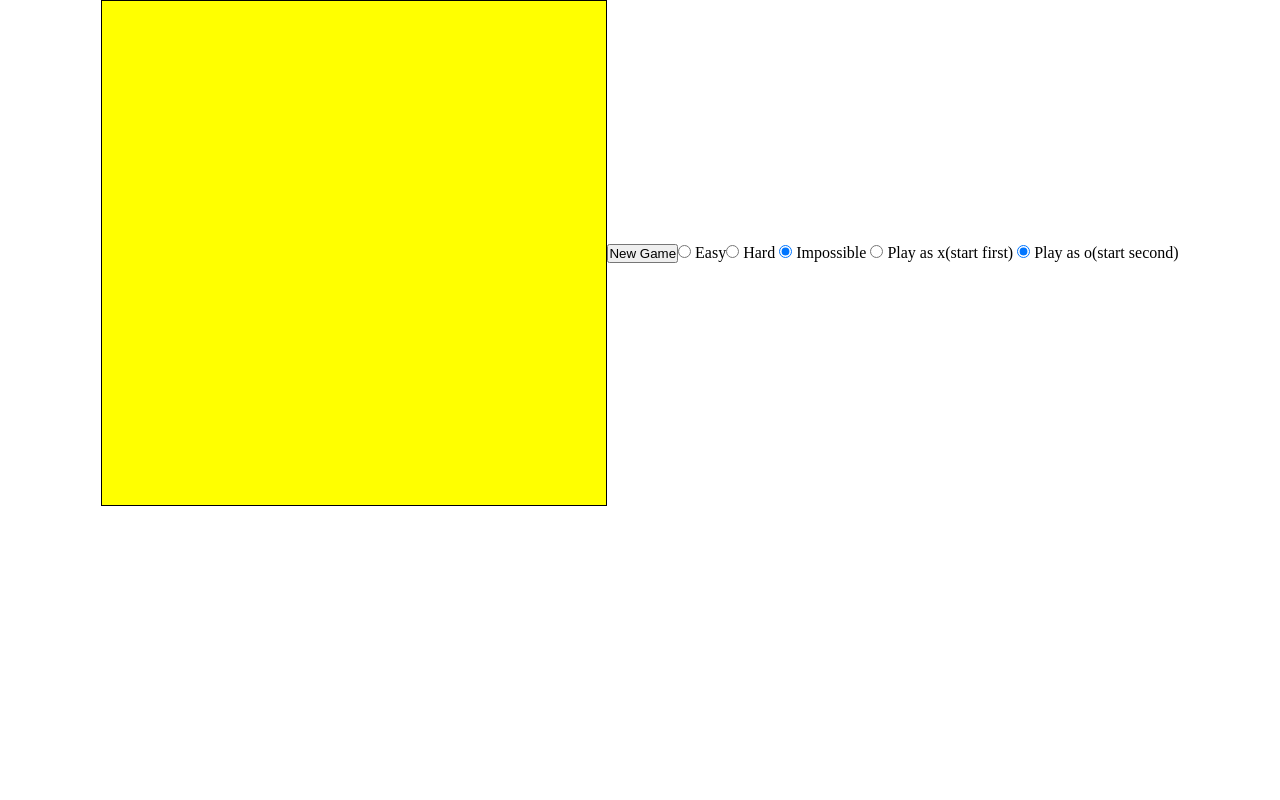
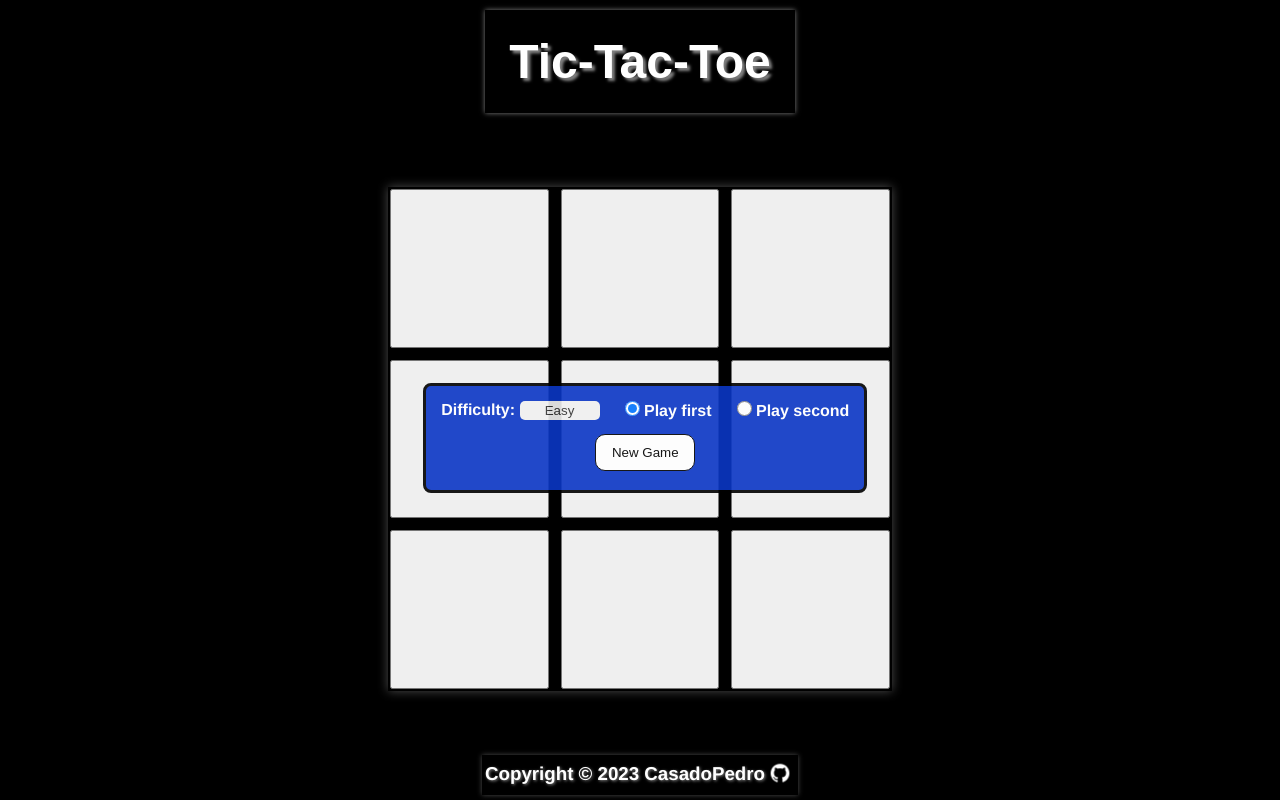
Before and after one commit to CasadoPedro/Tic-Tac-Toe, a plain HTML site: page index.html in a window 1280 px wide. Drawn offline with Linux system fonts and the light colour scheme.

Commit message:
Add several visual changes

```diff
--- a/index.html
+++ b/index.html
@@ -9,42 +9,51 @@
     <link rel="stylesheet" href="./style.css" />
   </head>
   <body>
+    <div class="header">
+      <h1>Tic-Tac-Toe</h1>
+    </div>
+    <div class="content">
       <div class="board"></div>
-    <button id="newGame">New Game</button>
-    <button id="startGame" class="off">Start Game</button>
       <div class="buttons">
+        <div class="gameOptions">
+          <div class="difficulty">
+            <label for="difficultySelector">Difficulty:</label>
+            <select name="difficultySelector" id="difficultySelector">
+              <option value="easy">Easy</option>
+              <option value="hard">Hard</option>
+              <option value="impossible">Impossible</option>
+            </select>
+          </div>
+          <div>
             <input
               type="radio"
-        name="difficultySelector"
-        id="easyDifficulty"
-        value="easy"
+              name="playerMarker"
+              checked
+              id="playAsX"
+              value="X"
             />
-      <label for="easyDifficulty">Easy</label
-      ><input
-        type="radio"
-        name="difficultySelector"
-        id="hardDifficulty"
-        value="hard"
-      />
-      <label for="hardDifficulty">Hard</label>
-      <input
-        type="radio"
-        name="difficultySelector"
-        id="impossibleDifficulty"
-        checked
-        value="impossible"
-      />
-      <label for="impossibleDifficulty">Impossible</label>
-      <input type="radio" name="playerMarker" id="playAsX" value="x" />
-      <label for="playAsX">Play as x(start first)</label>
-      <input type="radio" name="playerMarker" checked id="playAsO" value="o" />
-      <label for="playAsO">Play as o(start second)</label>
+            <label for="playAsX">Play first</label>
           </div>
           <div>
-      <p class="off" id="playerWinsMessage">Congratulations! You won</p>
-      <p class="off" id="tieMessage">Its a tie!</p>
+            <input type="radio" name="playerMarker" id="playAsO" value="O" />
+            <label for="playAsO">Play second</label>
+          </div>
+        </div>
+        <button id="newGame" class="gameButtons">New Game</button>
+        <button id="startGame" class="gameButtons off">Start Game</button>
+      </div>
+      <div class="gameEnd off">
+        <p class="off" id="playerWinsMessage">Congratulations! You win</p>
+        <p class="off" id="tieMessage">Its a tie! No winners.</p>
         <p class="off" id="computerWinsMessage">Bad luck! Computer wins</p>
-      <button id="playAgain" class="off">play again?</button>
+        <button id="playAgain" class="gameButtons off">Play again</button>
+      </div>
+    </div>
+    <div class="footer">
+      <h3>Copyright © 2023 CasadoPedro</h3>
+      <a href="https://github.com/CasadoPedro" target="_blank">
+        <img src="./images/github.png" alt="github icon" />
+      </a>
     </div>
   </body>
 </html>
--- a/script.js
+++ b/script.js
@@ -49,9 +49,9 @@ const gameController = (() => {
   const startGame = (playerMarkChoice, gameDifficulty) => {
     playerMark = playerMarkChoice;
     difficulty = gameDifficulty;
-    if (playerMark == "x") computerMark = "o";
-    if (playerMark == "o") {
-      computerMark = "x";
+    if (playerMark == "X") computerMark = "O";
+    if (playerMark == "O") {
+      computerMark = "X";
       computerPlay(difficulty);
     }
   };
@@ -59,6 +59,7 @@ const gameController = (() => {
     if (gameBoard.changeBoard(numberOfCell, playerMark) == "validTurn") {
       const markedCell = document.getElementById(numberOfCell);
       markedCell.textContent = playerMark;
+      markedCell.style.color = "#000000";
       if (gameBoard.checkGameWinner() != "gameOver") computerPlay(difficulty);
       else winnerScreen("player");
       if (gameBoard.checkGameWinner() == "tie") winnerScreen("tie");
@@ -92,6 +93,7 @@ const gameController = (() => {
     function playMove(move) {
       const markedCell = document.getElementById(move);
       markedCell.textContent = computerMark;
+      markedCell.style.color = "#000000";
       boardDiv.classList.remove("unclickable");
       if (gameBoard.checkGameWinner() == "gameOver") winnerScreen("computer");
       if (gameBoard.checkGameWinner() == "tie") winnerScreen("tie");
@@ -153,7 +155,7 @@ const gameController = (() => {
       }
       if (difficulty == "impossible") {
         const cornerValues = [0, 2, 6, 8];
-        if (computerMark == "x") {
+        if (computerMark == "X") {
           if (turn == 0) {
             const randomNumber = Math.floor(Math.random() * 4);
             const randomCorner = cornerValues[randomNumber];
@@ -175,16 +177,16 @@ const gameController = (() => {
                 }
               }
             } else if (boardState[4] != "") {
-              if (boardState[0] == "x") {
+              if (boardState[0] == "X") {
                 gameBoard.changeBoard(8, computerMark);
                 playMove(8);
-              } else if (boardState[2] == "x") {
+              } else if (boardState[2] == "X") {
                 gameBoard.changeBoard(6, computerMark);
                 playMove(6);
-              } else if (boardState[6] == "x") {
+              } else if (boardState[6] == "X") {
                 gameBoard.changeBoard(2, computerMark);
                 playMove(2);
-              } else if (boardState[8] == "x") {
+              } else if (boardState[8] == "X") {
                 gameBoard.changeBoard(0, computerMark);
                 playMove(0);
               }
@@ -224,7 +226,7 @@ const gameController = (() => {
           }
           turn++;
         }
-        if (computerMark == "o") {
+        if (computerMark == "O") {
           if (turn == 0) {
             let boardState = gameBoard.getBoard();
             if (boardState[4] !== "") {
@@ -278,15 +280,19 @@ const gameController = (() => {
       }
     }, 1000);
   };
+  const winnerDiv = document.querySelector(".gameEnd");
   const winnerMessage = document.querySelector("#playerWinsMessage");
   const losserMessage = document.querySelector("#computerWinsMessage");
   const tieMessage = document.querySelector("#tieMessage");
   const winnerScreen = (winner) => {
-    boardDiv.classList.add("unclickable");
-    if (winner == "player") winnerMessage.classList.remove("off");
-    if (winner == "computer") losserMessage.classList.remove("off");
-    if (winner == "tie") tieMessage.classList.remove("off");
-    newGame(winner);
+    setTimeout(() => {
+      boardDiv.classList.add("unclickable");
+      winnerDiv.classList.remove("off");
+      if (winner == "player") winnerMessage.classList.remove("off");
+      if (winner == "computer") losserMessage.classList.remove("off");
+      if (winner == "tie") tieMessage.classList.remove("off");
+      newGame(winner);
+    }, 1000);
   };
   const startGameButton = document.querySelector("#startGame");
   const startGameFunction = () => {
@@ -295,11 +301,10 @@ const gameController = (() => {
     let playerMarker = document
       .querySelector('input[type="radio"][name="playerMarker"]:checked')
       .getAttribute("value");
-    let gameDifficulty = document
-      .querySelector('input[type="radio"][name="difficultySelector"]:checked')
-      .getAttribute("value");
+    let gameDifficulty = document.querySelector("#difficultySelector").value;
+
     gameController.startGame(playerMarker, gameDifficulty);
-    if (playerMarker == "x") boardDiv.classList.remove("unclickable");
+    if (playerMarker == "X") boardDiv.classList.remove("unclickable");
     startGameButton.classList.add("off");
     optionButtons.classList.add("off");
   };
@@ -312,6 +317,7 @@ const gameController = (() => {
       if (winner == "computer") losserMessage.classList.add("off");
       else tieMessage.classList.add("off");
       playAgainButton.classList.add("off");
+      winnerDiv.classList.add("off");
       gameBoard.cleanBoard();
       for (let i = 0; i < 9; i++) {
         const boardCellButton = document.getElementById(i);
@@ -326,13 +332,13 @@ const gameController = (() => {
 
 const newGameButton = document.querySelector("#newGame");
 newGameButton.addEventListener("click", () => {
-  screenCreator();
+  optionButtons.classList.add("off");
+  boardDiv.classList.remove("unclickable");
   let playerMark = document
     .querySelector('input[type="radio"][name="playerMarker"]:checked')
     .getAttribute("value");
-  let gameDifficulty = document
-    .querySelector('input[type="radio"][name="difficultySelector"]:checked')
-    .getAttribute("value");
+  let gameDifficulty = document.querySelector("#difficultySelector").value;
+
   gameController.startGame(playerMark, gameDifficulty);
   newGameButton.classList.add("off");
 });
@@ -346,6 +352,7 @@ function screenCreator() {
       gameController.cellClicked(boardCellButton.getAttribute("id"));
     });
     boardDiv.appendChild(boardCellButton);
+    boardDiv.classList.add("unclickable");
   }
-  optionButtons.classList.add("off");
 }
+screenCreator();
--- a/style.css
+++ b/style.css
@@ -3,24 +3,154 @@
   padding: 0;
 }
 body {
-  display: flex;
-  justify-content: center;
+  color: white;
+  font-family: "Helvetica", "Arial", sans-serif;
+  background-color: black;
+  display: grid;
+  grid-template-rows: auto 1fr auto;
   align-items: center;
+  justify-items: center;
+  min-height: 100vh;
+  margin: 0 auto;
+  font-weight: bold;
+}
+.content {
+  min-width: 500px;
+  position: relative;
 }
 .board {
+  grid-row: 2;
+  padding: 20px;
   display: grid;
   height: 500px;
   width: 500px;
   grid-template-columns: repeat(3, 1fr);
   grid-template-rows: repeat(3, 1fr);
-  border: 1px solid black;
-  gap: 2px;
+  gap: 12px;
   padding: 2px;
-  background-color: yellow;
+  box-shadow: 0px 0px 10px rgba(255, 255, 255, 0.3);
 }
+.buttons {
+  margin-top: 10px;
+  display: flex;
+  flex-direction: column;
+  justify-content: center;
+  align-items: center;
+  gap: 10px;
+  position: absolute;
+  background-color: rgb(11, 55, 197);
+  border: black 3px solid;
+  opacity: 0.9;
+  padding: 15px;
+  border-radius: 8px;
+  left: 7%;
+  top: 37%;
+  min-width: 400px;
+}
+.gameEnd {
+  position: absolute;
+  background-color: rgb(11, 55, 197);
+  border: black 3px solid;
+  opacity: 0.9;
+  padding: 15px;
+  border-radius: 8px;
+  left: 28%;
+  top: 40%;
+  display: flex;
+  flex-direction: column;
+  align-items: center;
+  justify-content: center;
+}
+.gameOptions {
+  display: flex;
+  gap: 25px;
+}
+.gameButtons {
+  width: 100px;
+  background-color: white;
+  border: black 1px solid;
+  color: black;
+  padding: 10px 10px;
+  text-align: center;
+  text-decoration: none;
+  display: inline-block;
+  margin: 4px 2px;
+  cursor: pointer;
+  border-radius: 10px;
+  transition: all 0.3s ease;
+}
+.gameButtons:hover {
+  box-shadow: 0px 8px 0px rgba(0, 0, 0, 0.2);
+  transform: translateY(-3px);
+}
+
+.gameButtons:active {
+  box-shadow: none;
+  transform: translateY(3px);
+}
+
 .off {
   display: none;
 }
 .unclickable {
   pointer-events: none;
 }
+.header {
+  grid-row: 1;
+  padding: 10px;
+}
+.footer {
+  grid-row: 3;
+  padding: 3px;
+  display: flex;
+  box-shadow: 0px 0px 5px rgba(255, 255, 255, 0.3);
+  margin-bottom: 5px;
+}
+select {
+  background-color: #f1f1f1;
+  border: none;
+  color: #333;
+  padding: 2px;
+  width: 80px;
+  -webkit-appearance: none;
+  -moz-appearance: none;
+  appearance: none;
+  cursor: pointer;
+  border-radius: 5px;
+  text-align: center;
+}
+select:hover,
+select:focus {
+  outline: none;
+}
+input[type="radio"] {
+  width: 15px;
+  height: 15px;
+  border-radius: 50%;
+  border: 1px solid #ccc;
+}
+.cell {
+  font-size: 100px;
+  font-weight: 300;
+  color: white;
+  transition: color 0.4s linear;
+  text-shadow: 1px 1px 3px rgba(0, 0, 0, 0.5);
+}
+img {
+  height: 30px;
+}
+h3 {
+  line-height: 1.7;
+  height: 30px;
+  text-shadow: 1px 1px 3px rgba(255, 255, 255, 0.5);
+}
+h1 {
+  font-family: "Montserrat", sans-serif;
+  font-size: 3em;
+  color: #fff;
+  text-align: center;
+  background-color: #000;
+  padding: 0.5em;
+  text-shadow: 3px 3px 3px rgba(255, 255, 255, 0.5);
+  box-shadow: 0px 0px 5px rgba(255, 255, 255, 0.5);
+}
```
Also changed, not shown: images/github.png (added). Lines whose indentation alone changed are shown as unchanged.
